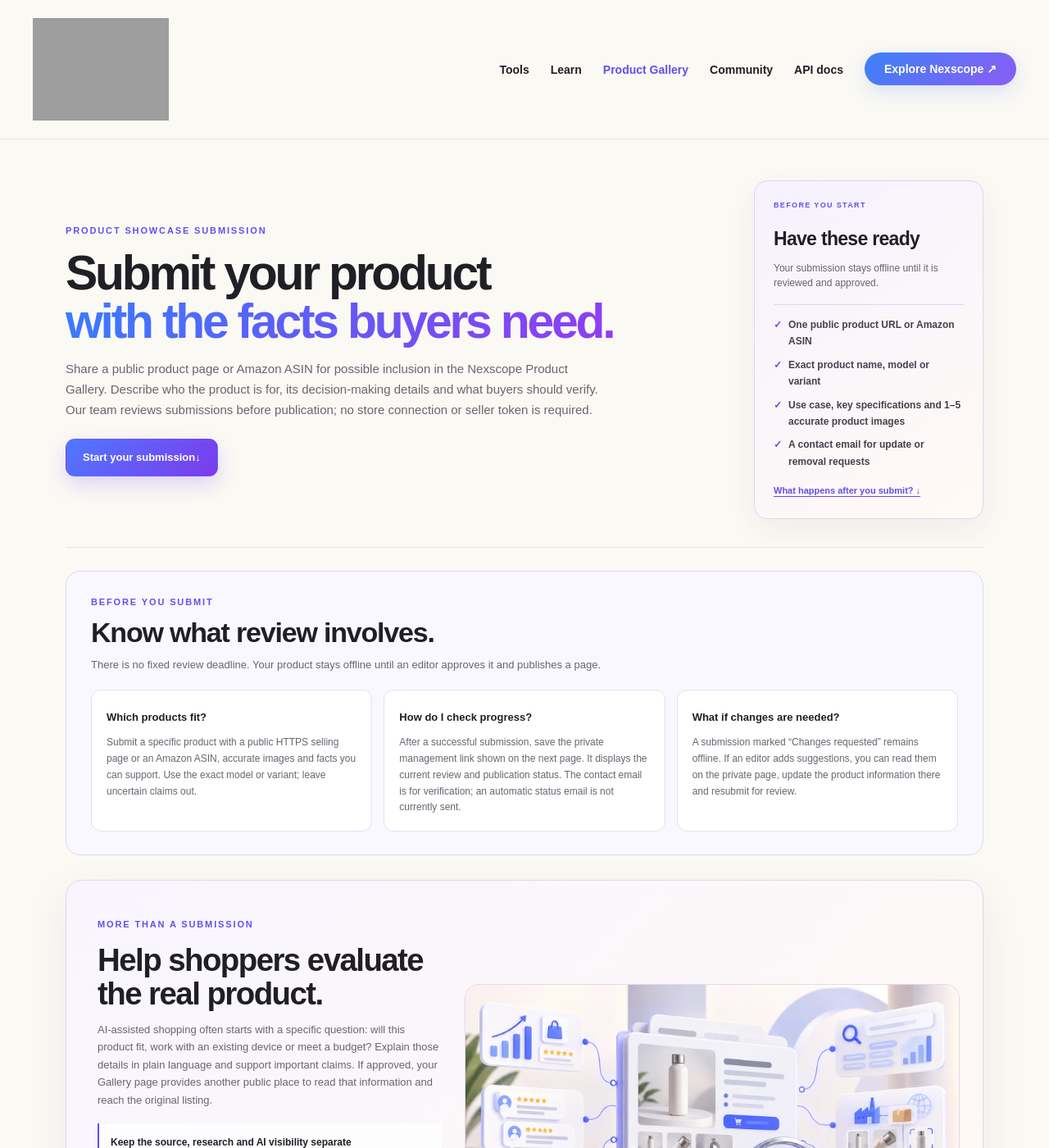
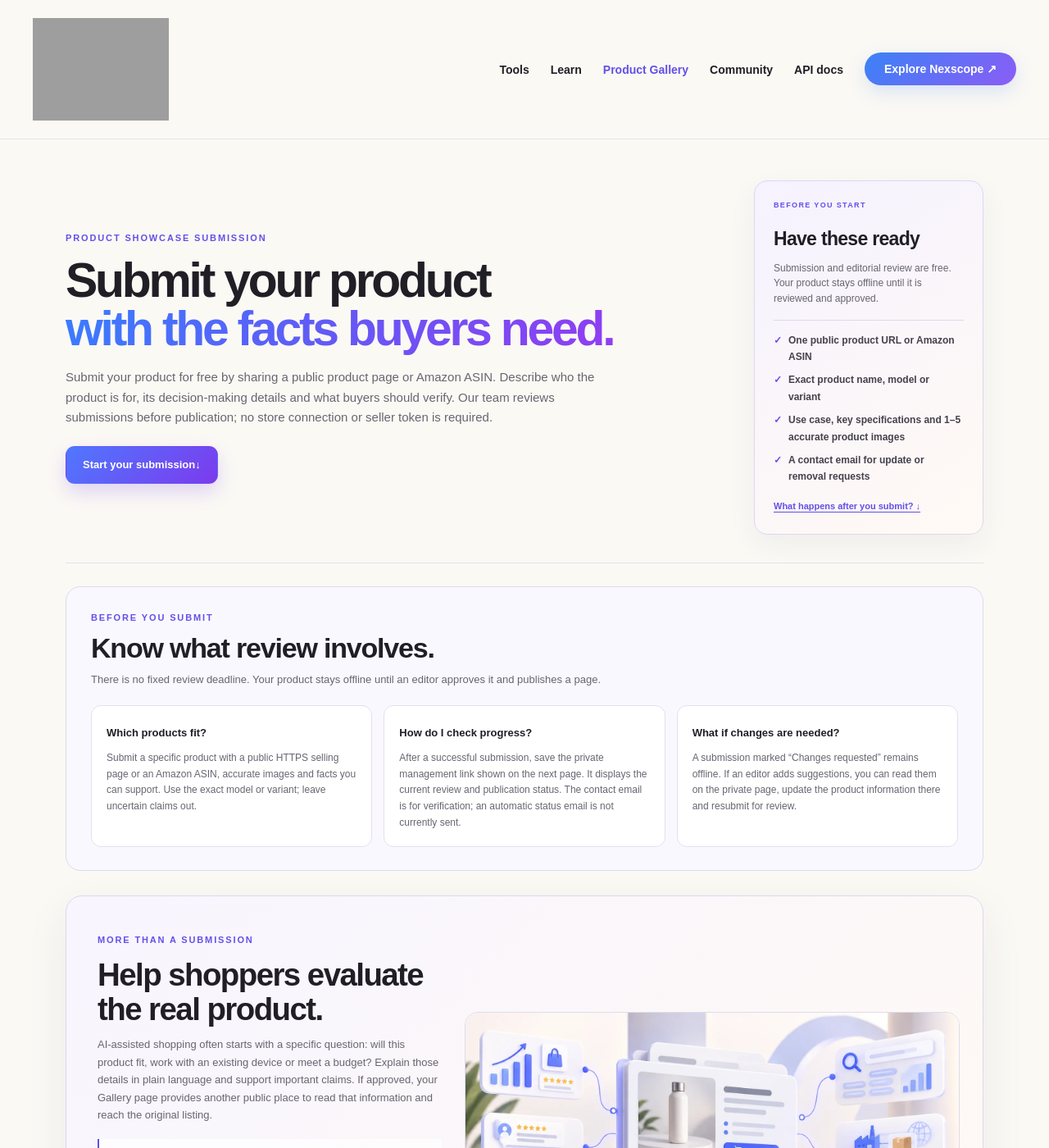
Before and after one commit to nexscope-ai/ecommerce-ai-tools, a Jekyll site: the page built from docs/product-showcase/submit/index.md, in a window 1280 px wide and 1400 px high. Shown: the whole window at 82% size. Built offline with Jekyll 4.4.1, drawn with Linux system fonts in a browser that asks for light colours; nearby versions of some CDN libraries; some of the changed text lies outside the part shown.

Commit message:
Clarify free Product Gallery submission

```diff
--- a/docs/product-showcase/submit/index.md
+++ b/docs/product-showcase/submit/index.md
@@ -1,7 +1,7 @@
 ---
 layout: default
 title: Submit a Product to Nexscope Gallery | Ecommerce Product Review
-description: Submit a public product URL or Amazon ASIN with buyer-facing facts, images and a source link for editorial review and possible inclusion in Nexscope Product Gallery.
+description: Submit a product to Nexscope Product Gallery for free. Share a public product URL or Amazon ASIN, buyer-facing facts and images for editorial review.
 permalink: /product-showcase/submit/
 last_modified_at: 2026-10-08
 robots: index,follow,max-image-preview:large,max-snippet:-1,max-video-preview:-1
@@ -19,7 +19,7 @@ image_caption: The Nexscope product submission workflow combines public product
     <div class="showcase-form-heading">
       <span class="eyebrow">Product showcase submission</span>
       <h1>Submit your product<br><span>with the facts buyers need.</span></h1>
-      <p>Share a public product page or Amazon ASIN for possible inclusion in the Nexscope Product Gallery. Describe who the product is for, its decision-making details and what buyers should verify. Our team reviews submissions before publication; no store connection or seller token is required.</p>
+      <p>Submit your product for free by sharing a public product page or Amazon ASIN. Describe who the product is for, its decision-making details and what buyers should verify. Our team reviews submissions before publication; no store connection or seller token is required.</p>
       <div class="showcase-form-heading-actions">
         <a class="showcase-primary submission-hero-jump" href="#product-submission-form">Start your submission <span aria-hidden="true">↓</span></a>
       </div>
@@ -27,7 +27,7 @@ image_caption: The Nexscope product submission workflow combines public product
     <aside class="submission-promise" aria-label="Submission promises">
       <span class="submission-promise-label">BEFORE YOU START</span>
       <strong>Have these ready</strong>
-      <p>Your submission stays offline until it is reviewed and approved.</p>
+      <p>Submission and editorial review are free. Your product stays offline until it is reviewed and approved.</p>
       <ul>
         <li>One public product URL or Amazon ASIN</li>
         <li>Exact product name, model or variant</li>
@@ -64,7 +64,7 @@ image_caption: The Nexscope product submission workflow combines public product
         <a class="showcase-quiet-link" href="{{ '/ecommerce-trends/chatgpt-product-discovery/' | relative_url }}">How to prepare product facts for AI shopping <span aria-hidden="true">→</span></a>
         <a class="showcase-quiet-link" href="https://www.nexscope.ai/api-docs?co-from=learn&amp;utm_source=learn.nexscope.ai&amp;utm_medium=referral&amp;utm_campaign=product_showcase&amp;utm_content=submission_api_capabilities">See what each API can do <span aria-hidden="true">↗</span></a>
       </div>
-      <small class="showcase-disclaimer">Gallery approval does not submit a merchant feed to ChatGPT or Google. Editorial guidance and AI visibility reports do not guarantee rankings, recommendations, traffic or sales.</small>
+      <small class="showcase-disclaimer">Gallery submission and editorial review are free; optional Nexscope API tools are separate and may use credits. Gallery approval does not submit a merchant feed to ChatGPT or Google. Editorial guidance and AI visibility reports do not guarantee rankings, recommendations, traffic or sales.</small>
     </div>
     <figure class="submission-visual-art">
       <img src="{{ '/assets/product-showcase-review-api.webp' | relative_url }}" width="1536" height="1024" loading="lazy" alt="A public product page being reviewed with connected ecommerce research, keyword, sourcing and creative capabilities">
```
Also changed, not shown: docs/product-showcase/index.md (+5 -2 lines).
